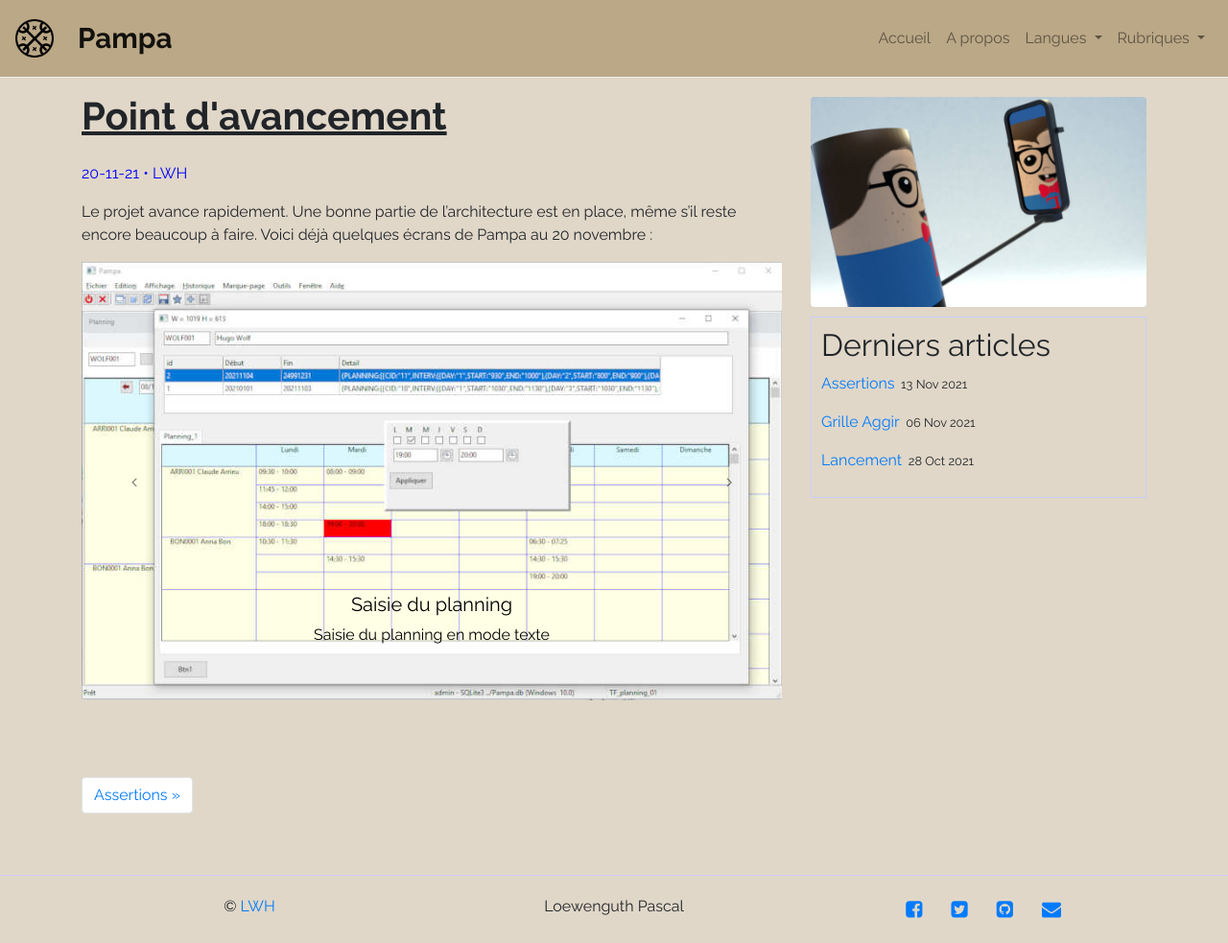
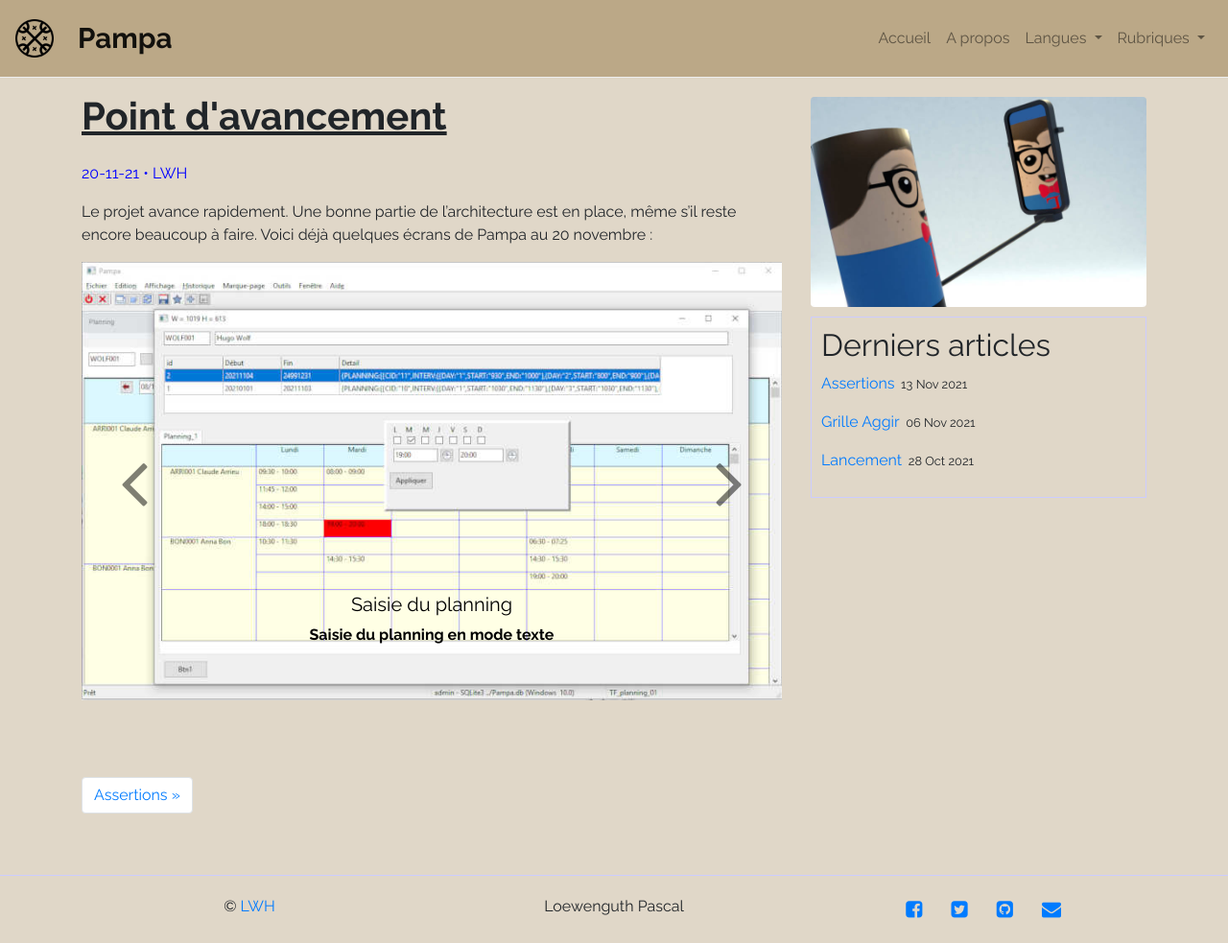
Before and after one commit to LWH-21/Pampa, a Jekyll site: the page built from docs/_posts/2021-11-20-sreenshots.md, in a window 1280 px wide. Shown: the whole page at 96% size. Built offline with Jekyll 4.4.1, drawn with Linux system fonts in a browser that asks for light colours.

Commit message:
Update 2021-11-20-sreenshots.md

```diff
--- a/docs/_posts/2021-11-20-sreenshots.md
+++ b/docs/_posts/2021-11-20-sreenshots.md
@@ -18,45 +18,45 @@ Le projet avance rapidement. Une bonne partie de l'architecture est en place, m
       <img class="d-block w-100" src="{{ '/images/2021-11-20-pampa_01.jpg' | relative_url }}" alt="First slide">
       <div class="carousel-caption d-none d-md-block" style="color:black;">
         <h5>Saisie du planning</h5>
-        <p>Saisie du planning en mode texte</p>
+        <p><b>Saisie du planning en mode texte</b></p>
       </div>
     </div>
     <div class="carousel-item">
        <img class="d-block w-100" src="{{ '/images/2021-11-20-pampa_02.jpg' | relative_url }}" alt="First slide">
       <div class="carousel-caption d-none d-md-block" style="color:black;">
         <h5>Personnalisation des écrans</h5>
-        <p>Il est possible de personnaliser les écrans, de déplacer les contrôles, d'en ajouter ou d'en supprimer</p>
+        <p><b>Il est possible de personnaliser les écrans, de déplacer les contrôles, d'en ajouter ou d'en supprimer</b></p>
       </div>
     </div>
     <div class="carousel-item">
        <img class="d-block w-100" src="{{ '/images/2021-11-20-pampa_03.jpg' | relative_url }}" alt="First slide">
       <div class="carousel-caption d-none d-md-block" style="color:black;">
         <h5>Planning hebdomadaire</h5>
-        <p>Affichage du planning en mode texte</p>
+        <p><b>Affichage du planning en mode texte</b></p>
       </div>
     </div>
     <div class="carousel-item">
        <img class="d-block w-100" src="{{ '/images/2021-11-20-pampa_04.jpg' | relative_url }}" alt="First slide">
       <div class="carousel-caption d-none d-md-block" style="color:black;">
         <h5>Historique</h5>
-        <p>Pampa garde l'historique de tous les dossiers concernés. Il peut être consulté, comme sur un navigateur internet</p>
+        <p><b>Pampa garde l'historique de tous les dossiers concernés. Il peut être consulté, comme sur un navigateur internet</b></p>
       </div>
     </div>
     <div class="carousel-item">
        <img class="d-block w-100" src="{{ '/images/2021-11-20-pampa_05.jpg' | relative_url }}" alt="First slide">
       <div class="carousel-caption d-none d-md-block" style="color:black;">
         <h5>Connexion à la base de données</h5>
-        <p>Pampa peut fonctionner avec SQLIte, MySQL, Posgresql, Mariadb, Firebird</p>
+        <p><b>Pampa peut fonctionner avec SQLIte, MySQL, Posgresql, Mariadb, Firebird</b></p>
       </div>
     </div>
   </div>
 
     <a class="carousel-control-prev" href="#Pampa" role="button" data-slide="prev">
-    <span class="fa fa-angle-left" aria-hidden="true" style="color:black;" ></span>
+    <span class="fa fa-angle-left fa-5x" aria-hidden="true" style="color:black;" ></span>
     <span class="sr-only">Previous</span>
   </a>
   <a class="carousel-control-next" href="#Pampa" role="button" data-slide="next">
-    <span class="fa fa-angle-right" aria-hidden="true" style="color:black;" ></span>
+    <span class="fa fa-angle-right fa-5x" aria-hidden="true" style="color:black;" ></span>
     <span class="sr-only">Next</span>
   </a>
 
```
